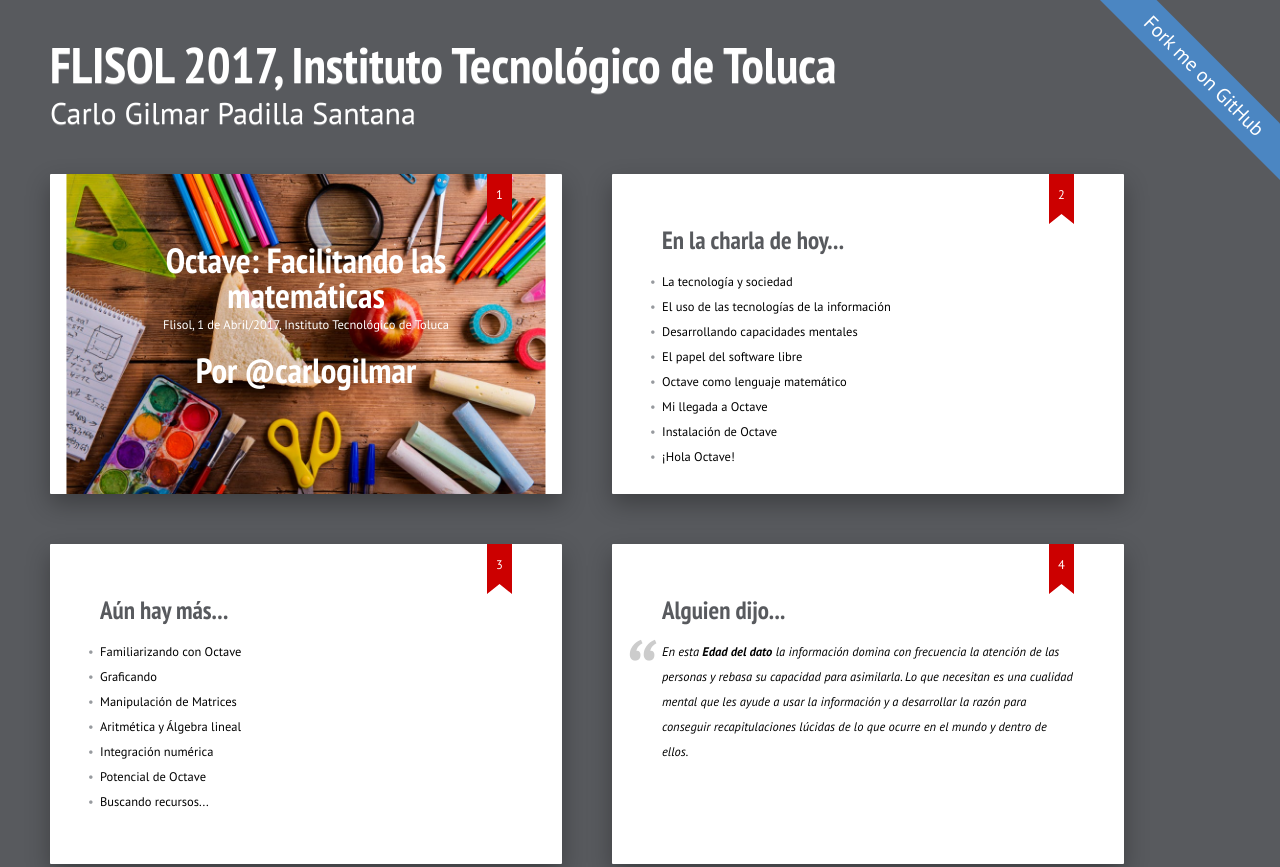
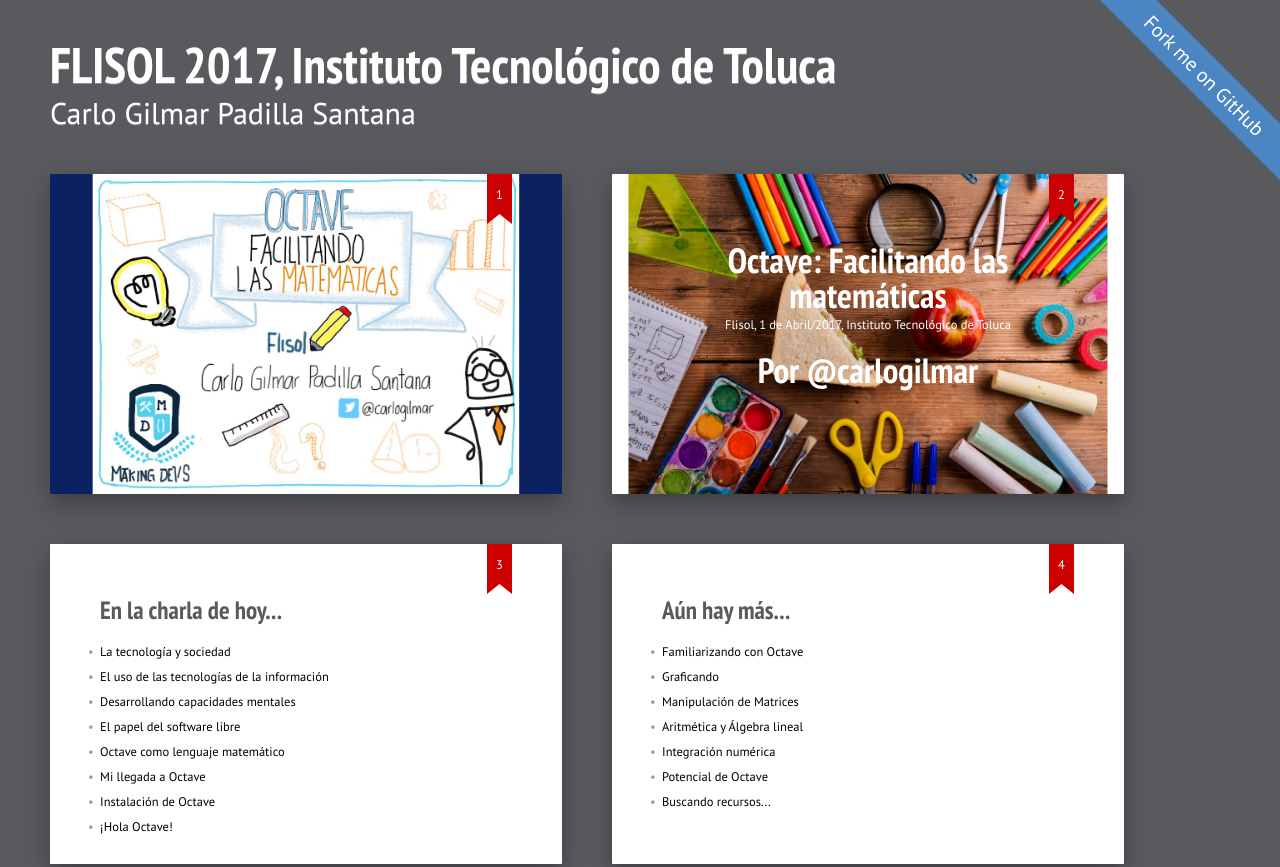
Before and after one commit to carlogilmar/Flisol, a plain HTML site: page index.html in a window 1280 px wide. Shown: the top 867 px of the page. Drawn offline with Linux system fonts and the light colour scheme.

Commit message:
Agregando portada

```diff
--- a/index.html
+++ b/index.html
@@ -32,6 +32,10 @@
 		<h1>FLISOL 2017, Instituto Tecnológico de Toluca</h1>
 		<p>Carlo Gilmar Padilla Santana</p>
 	</header>
+
+  <section class="slide" id="picture" style="background-color:#0B2161;">
+		<img src="pictures/flisol.jpg" alt="" class="cover">
+	</section>
 
 
 	<section class="slide" id="cover">
```
Also changed, not shown: pictures/flisol.jpg (added).
